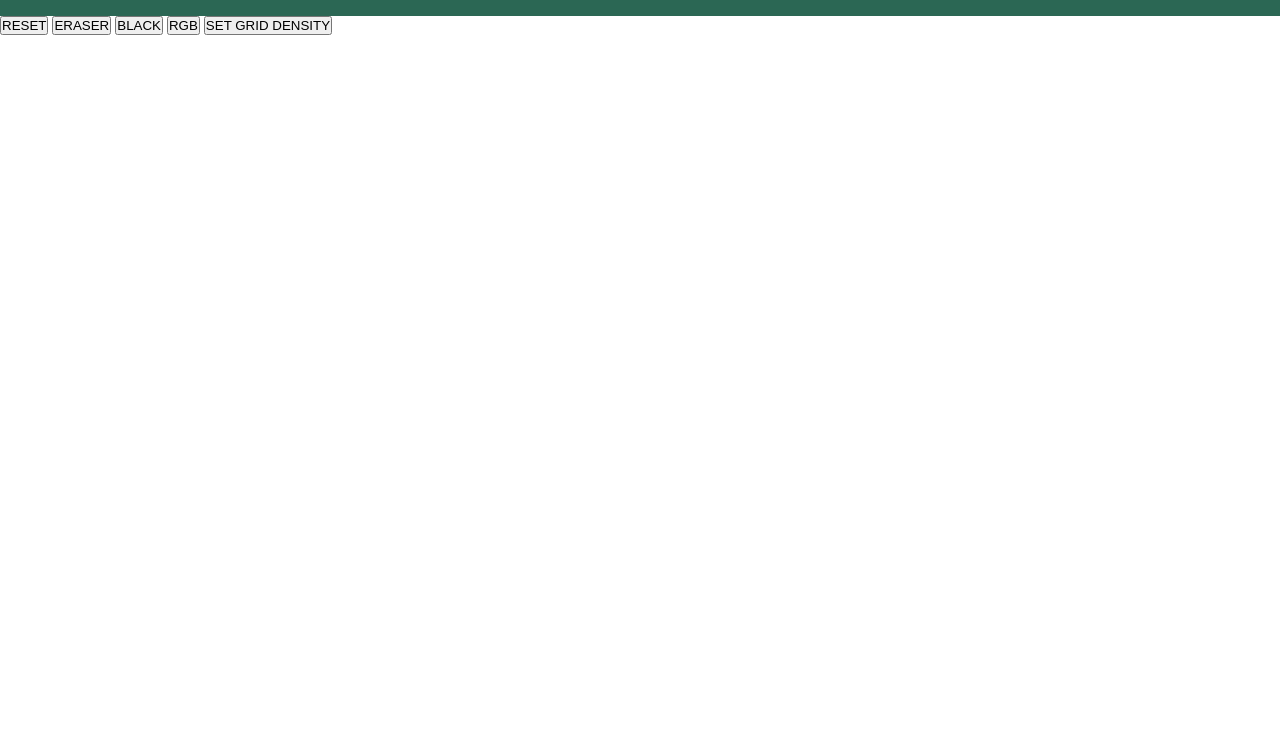
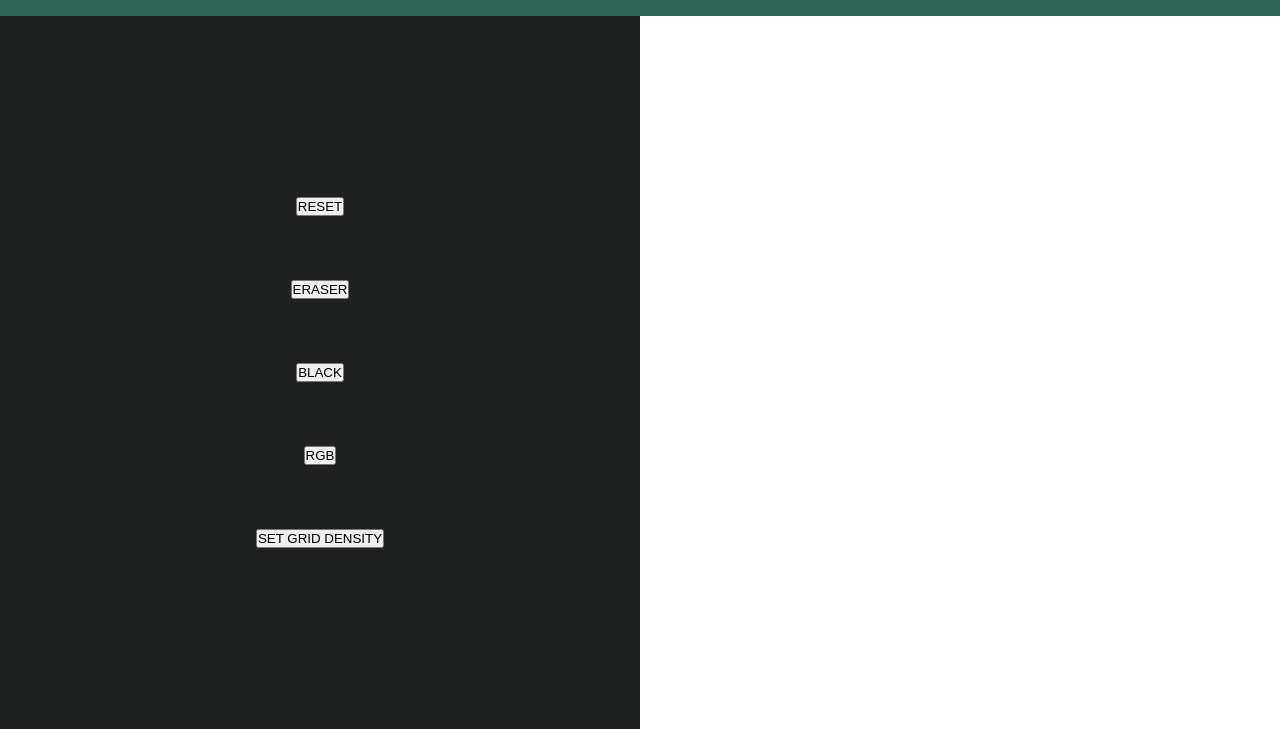
Before and after one commit to sahilshityalkar/Etch-a-Sketch, a plain HTML site: page index.html in a window 1280 px wide. Shown: the part 64-800 px from the top of the page. Drawn offline with Linux system fonts and the light colour scheme.

Commit message:
add main-section style

```diff
--- a/style.css
+++ b/style.css
@@ -13,3 +13,21 @@
     font-size: 30px;
     font-family: Georgia, 'Times New Roman', Times, serif;
 }
+#main-section{
+    display: flex;
+    flex-direction: row;
+    align-items: center;
+}
+#controls{
+    background-color: rgb(31, 33, 32);
+    width: 50%;
+    height: 713px;
+    display: flex;
+    flex-direction: column;
+    justify-content: center;
+    align-items: center;
+}
+.control-buttons{
+    margin: 2rem;
+
+}
```
